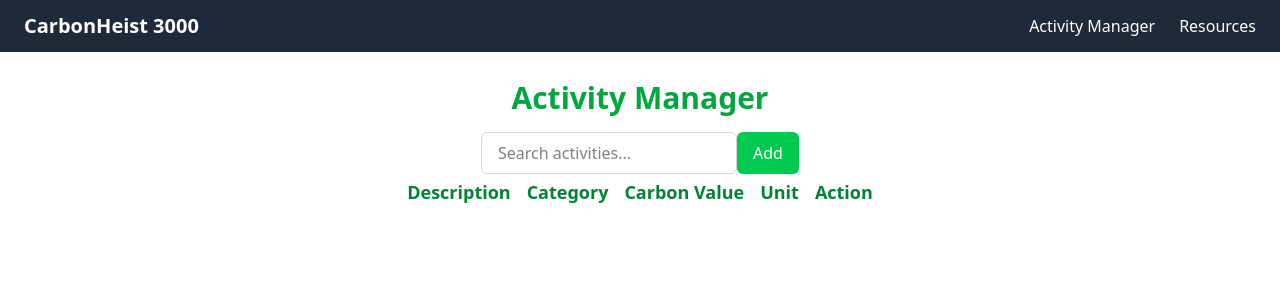
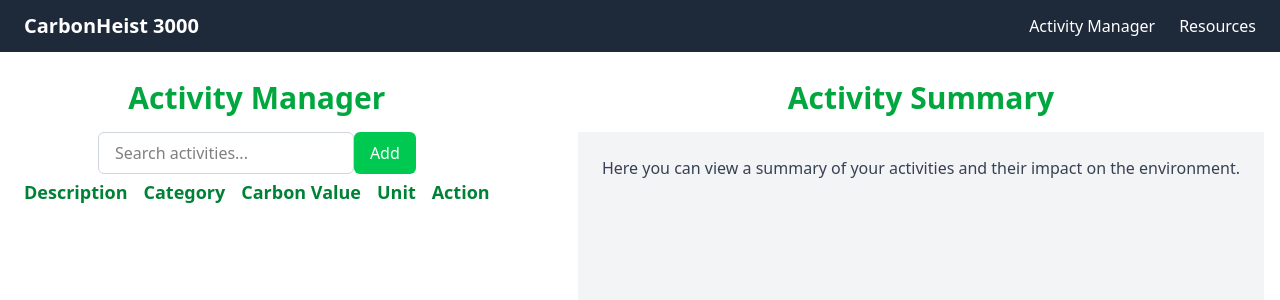
Before and after one commit to nwierzbowski/CarbonHeist3000, a React (Vite) app: page / in a window 1280 px wide. Shown: the top 300 px of the page. Built offline with nearby package versions, Linux system fonts and the light colour scheme.

Commit message:
Added Actvity Summary to Actvity manager page

```diff
--- a/src/components/pages/ActivityManager.tsx
+++ b/src/components/pages/ActivityManager.tsx
@@ -2,13 +2,20 @@ import { options } from "../../data/activities";
 import ActivityLog from "../activities/ActivityLog";
 import DropdownSearch from "../activities/DropdownSearch";
 import Header from "../general/Header";
+import ActivitySummary from "./ActivitySummary";
 
 export default function ActivityManager() {
   return (
-    <div className="flex flex-col p-4 items-center">
-      <Header>Activity Manager</Header>
-      <DropdownSearch options={options}></DropdownSearch>
-      <ActivityLog></ActivityLog>
+    <div className="flex justify-between">
+      <div className="flex flex-col p-4 items-center">
+        <Header>Activity Manager</Header>
+        <DropdownSearch options={options}></DropdownSearch>
+        <ActivityLog></ActivityLog>
+      </div>
+      <div className="flex flex-col p-4 items-center">
+        <Header>Activity Summary</Header>
+        <ActivitySummary></ActivitySummary>
+      </div>
     </div>
   );
 }
--- /dev/null
+++ b/src/components/pages/ActivitySummary.tsx
@@ -0,0 +1,11 @@
+export default function ActivitySummary() {
+  return (
+    <div className="p-6 bg-gray-100 min-h-screen">
+      <p className="text-gray-700 mb-6">
+        Here you can view a summary of your activities and their impact on the
+        environment.
+      </p>
+      {/* Add additional summary details here */}
+    </div>
+  );
+}
```
